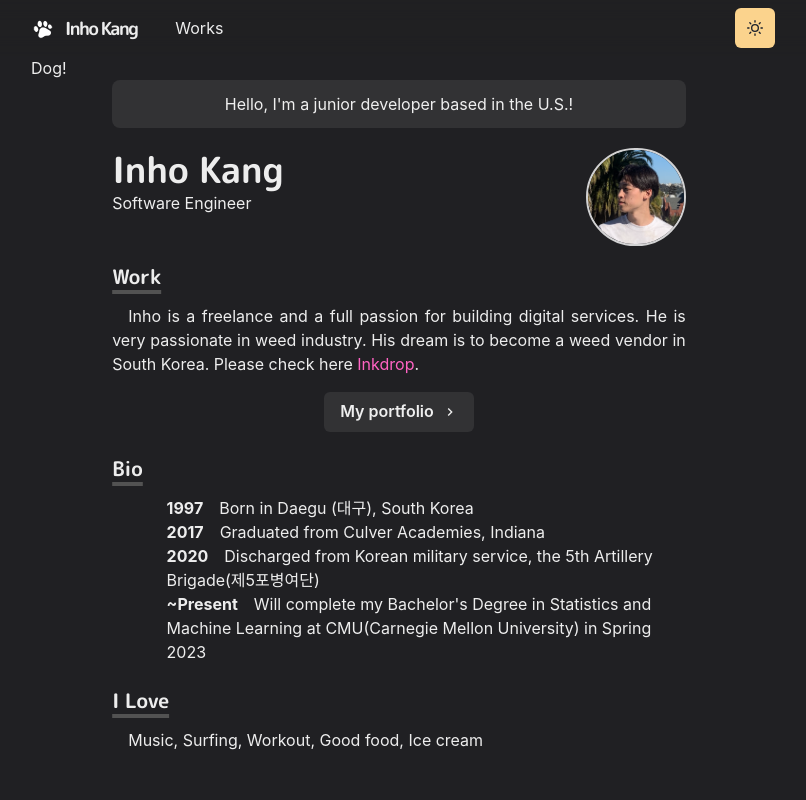
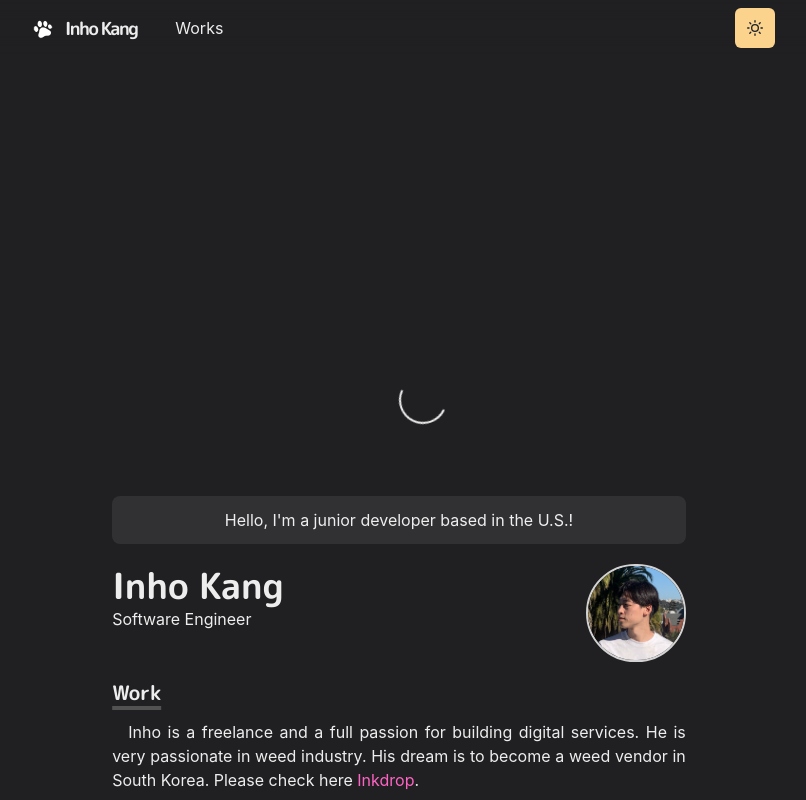
Before and after one commit to ikang9712/inhoinfo, a Next.js app: page / in a window 1280 px wide. Shown: the top 800 px of the page, without its empty margins (241-1047 px from the left). Built offline with nearby package versions, Linux system fonts and the light colour scheme.

Commit message:
feature: spinner on work

```diff
--- a/components/layouts/main.js
+++ b/components/layouts/main.js
@@ -2,7 +2,7 @@
 import Navbar from '../navbar'
 import { Box, Container } from '@chakra-ui/react'
 import VoxelDog from '../voxel-dog'
-
+import NoSsr from '../no-ssr'
 const Main = ({children, router}) => {
     return (
         <Box as="main" pb={8}>
@@ -14,7 +14,9 @@
             <Navbar path={router.asPath} />
 
             <Container maxW="container.md" pt={14}>
-                <VoxelDog />
+                <NoSsr>
+                    <VoxelDog />
+                </NoSsr>
                 {children}
             </Container>
         </Box>
--- /dev/null
+++ b/components/no-ssr.js
@@ -0,0 +1,9 @@
+import dynamic from "next/dynamic";
+import React from "react";
+
+
+const NoSsr = props => <>{props.children}</>
+
+export default dynamic(()=> Promise.resolve(NoSsr), {
+    ssr: false
+})
--- a/components/voxel-dog.js
+++ b/components/voxel-dog.js
@@ -10,9 +10,29 @@
 
 const VoxelDog = () => {
     const refContainer = useRef()
+    const [loading, setLoading] = useState(true)
+
     return (
-        <Box ref={refContainer}>
-            Dog!
+        <Box
+        ref={refContainer}
+        className='voxel-dog'
+        m='auto'
+        at={['-20px','-60px','-120px']}
+        mb={['-40px', '-140px', '-200px']}
+        w={[280,480,640]}
+        h={[280,480,640]}
+        position='relative'
+        >
+            {loading && (
+                <Spinner
+                size="xl"
+                position="absolute"
+                left="50%"
+                top="50%"
+                ml="calc(0px-var(--spinner-size)/2)"
+                mt="calc(0px-var(--spinner-size))"
+                />
+            )}
         </Box>
     )
 }
```
